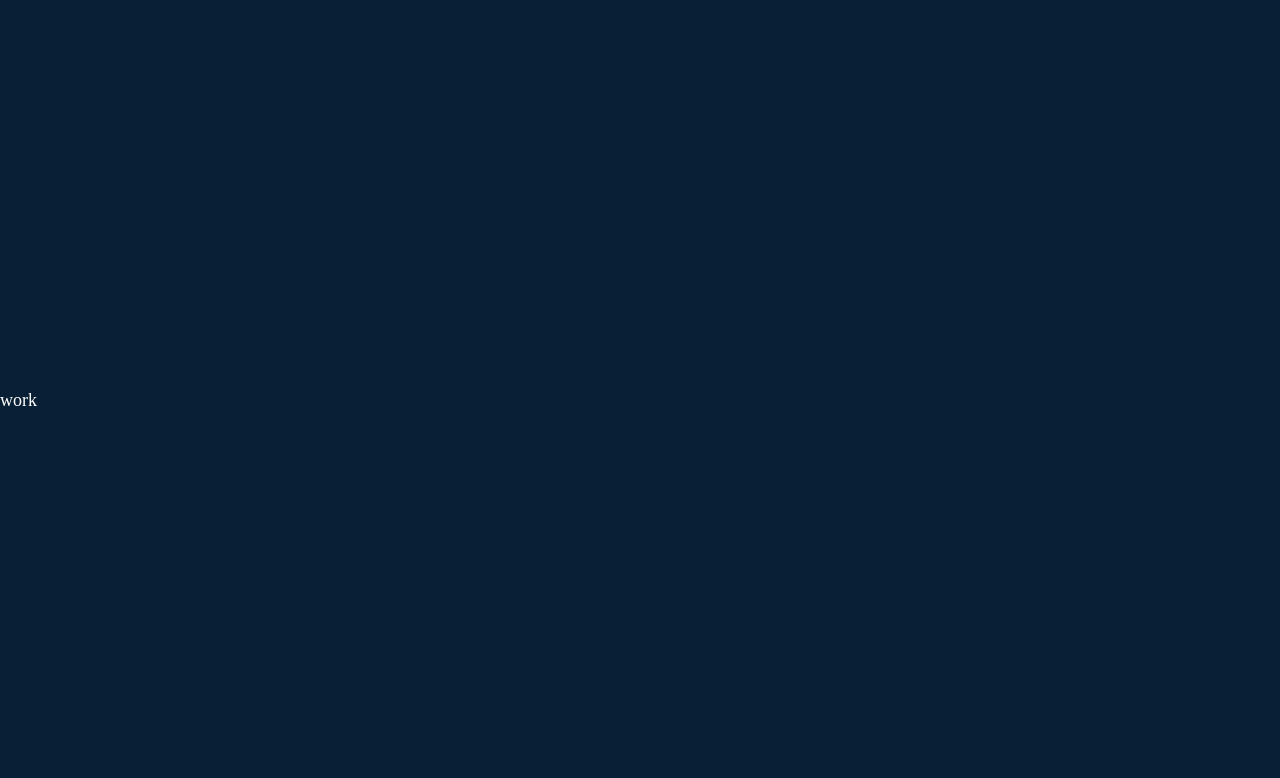
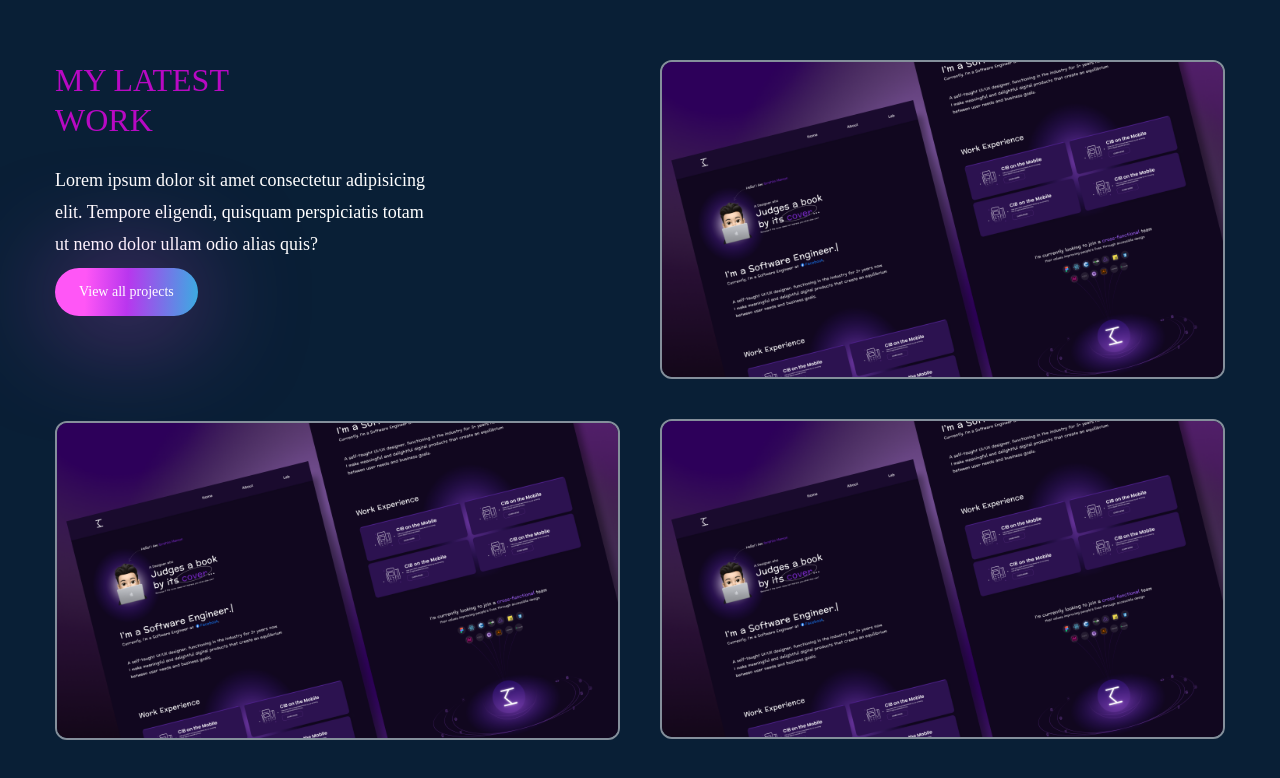
Before and after one commit to mitul200/my-react-protfolio, a React (Vite) app: page / in a window 1280 px wide. Shown: the part 2524-3302 px from the top of the page. Built offline with nearby package versions, Linux system fonts and the light colour scheme.

Commit message:
added work file

```diff
--- a/src/component/Work.jsx
+++ b/src/component/Work.jsx
@@ -1,8 +1,105 @@
+import img1 from "../assets/portfolio-img1.png";
+import img2 from "../assets/portfolio-img2.png";
+import img3 from "../assets/portfolio-img3.png";
+import { motion } from "framer-motion";
+import { fadeIn } from "./variants";
 const Work = () => {
   return (
-    <div className="section" id="work">
-      work
-    </div>
+    <section className="section" id="work">
+      <div className="container mx-auto">
+        <div className="flex flex-col lg:flex-row gap-x-10">
+          {/* <div> */}
+          <motion.div
+            variants={fadeIn("right", 0.2)}
+            initial="hidden"
+            whileInView={"show"}
+            viewport={{ once: false, amount: 0.7 }}
+            className="flex-1 flex flex-col gap-y-[105px] mb-10 lg:mb-0"
+          >
+            {/* text  */}
+            <div>
+              <h2 className="h2 leading-tight text-accent">
+                my Latest <br />
+                Work
+              </h2>
+              <p className="max-w-sm mb-2">
+                Lorem ipsum dolor sit amet consectetur adipisicing elit. Tempore
+                eligendi, quisquam perspiciatis totam ut nemo dolor ullam odio
+                alias quis?
+              </p>
+              <button className="btn btn-sm">View all projects</button>
+            </div>
+            {/* img  */}
+            <div className="group relative overflow-hidden border-2 border-white/50  rounded-xl ">
+              {/* overlay  */}
+              <div className=" group-hover:bg-black/70 w-full h-full absolute z-40 transition-all duration-300"></div>
+              {/* img */}
+              <img
+                className=" group-hover:scale-125 transition-all duration-500"
+                src={img1}
+                alt=""
+              />
+              {/* practice   */}
+              <div className="absolute bottom-full left-12 group-hover:bottom-24 transition-all duration-500 z-50">
+                UI/UX Desing{" "}
+              </div>
+              {/* title */}
+              <div className="absolute bottom-full left-12 group-hover:bottom-14 transition-all duration-700 z-50">
+                <span>projects title</span>
+              </div>
+            </div>
+          </motion.div>
+
+          <motion.div
+            variants={fadeIn("left", 0.2)}
+            initial="hidden"
+            whileInView={"show"}
+            viewport={{ once: false, amount: 0.7 }}
+            className=" flex-1 flex flex-col gap-y-10 "
+          >
+            <div className="group relative overflow-hidden border-2 border-white/50  rounded-xl ">
+              {/* overlay  */}
+              <div className=" group-hover:bg-black/70 w-full h-full absolute z-40 transition-all duration-300"></div>
+              {/* img */}
+              <img
+                className=" group-hover:scale-125 transition-all duration-500"
+                src={img1}
+                alt=""
+              />
+              {/* practice   */}
+              <div className="absolute bottom-full left-12 group-hover:bottom-24 transition-all duration-500 z-50">
+                UI/UX Desing{" "}
+              </div>
+              {/* title */}
+              <div className="absolute bottom-full left-12 group-hover:bottom-14 transition-all duration-700 z-50">
+                <span>projects title</span>
+              </div>
+            </div>
+            {/* img 3  */}
+            <div className="group relative overflow-hidden border-2 border-white/50  rounded-xl ">
+              {/* overlay  */}
+              <div className=" group-hover:bg-black/70 w-full h-full absolute z-40 transition-all duration-300"></div>
+              {/* img */}
+              <img
+                className=" group-hover:scale-125 transition-all duration-500"
+                src={img1}
+                alt=""
+              />
+              {/* practice   */}
+              <div className="absolute bottom-full left-12 group-hover:bottom-24 transition-all duration-500 z-50">
+                UI/UX Desing{" "}
+              </div>
+              {/* title */}
+              <div className="absolute bottom-full left-12 group-hover:bottom-14 transition-all duration-700 z-50">
+                <span>projects title</span>
+              </div>
+            </div>
+          </motion.div>
+
+          {/* </div> */}
+        </div>
+      </div>
+    </section>
   );
 };
 
```
